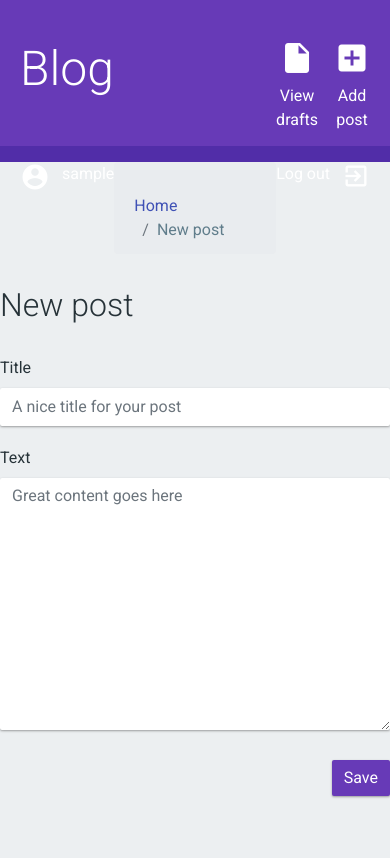
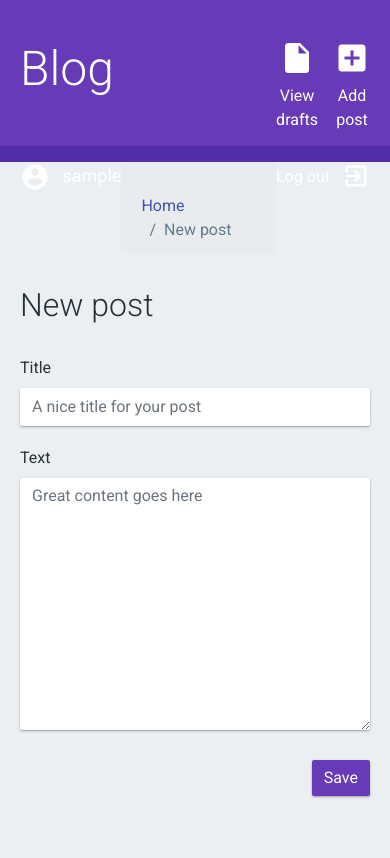
Before and after one commit to faheel/Blog, a Django app: page /post/new/ in a window 390 px wide. Run offline with Django 3.2, Linux system fonts and the light colour scheme; the visitor is signed in with stand-in values (Sample User, id 1); some libraries are stand-ins or nearby versions.

Commit message:
Change font-size and paddings for mobile

```diff
--- a/blog/static/css/style.css
+++ b/blog/static/css/style.css
@@ -58,12 +58,9 @@
     width: auto !important;
 }
 
-.form-title { margin-top: 64px }
+.form-title { margin: 64px 20px 0 20px }
 
-.post-form {
-    margin-top: 32px;
-    margin-bottom: 128px;
-}
+.post-form { margin: 32px 20px 128px 20px }
 
 .post-form textarea, .post-form input {
     width: 100%;
@@ -165,8 +162,6 @@
 }
 
 @media screen and (max-width: 480px) {
-    p { font-size: 16px }
-
     .container {
         padding-left: 0px;
         padding-right: 0px;
@@ -182,5 +177,4 @@
         margin: 20px 0px 20px 0;
         padding: 0 0 0 10px;
     }
-    .comment p { font-size: 14px }
 }
```
